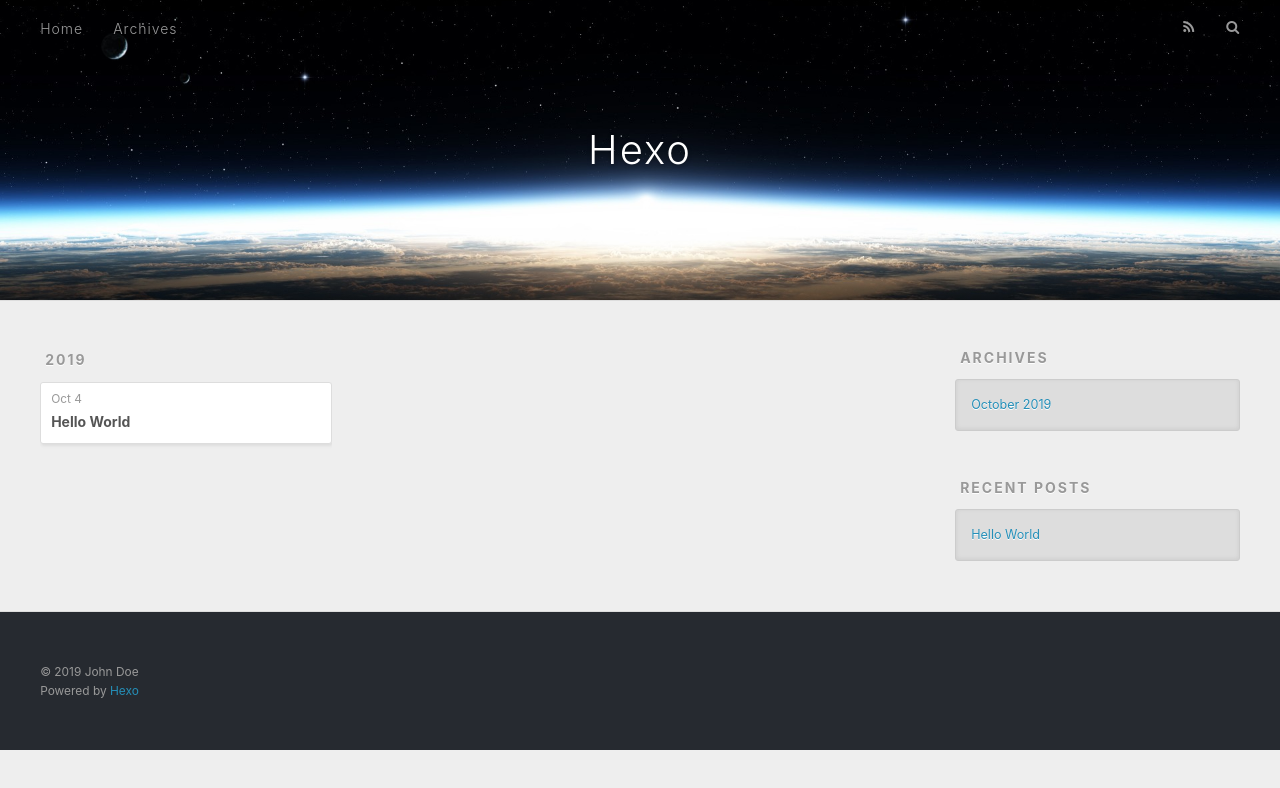
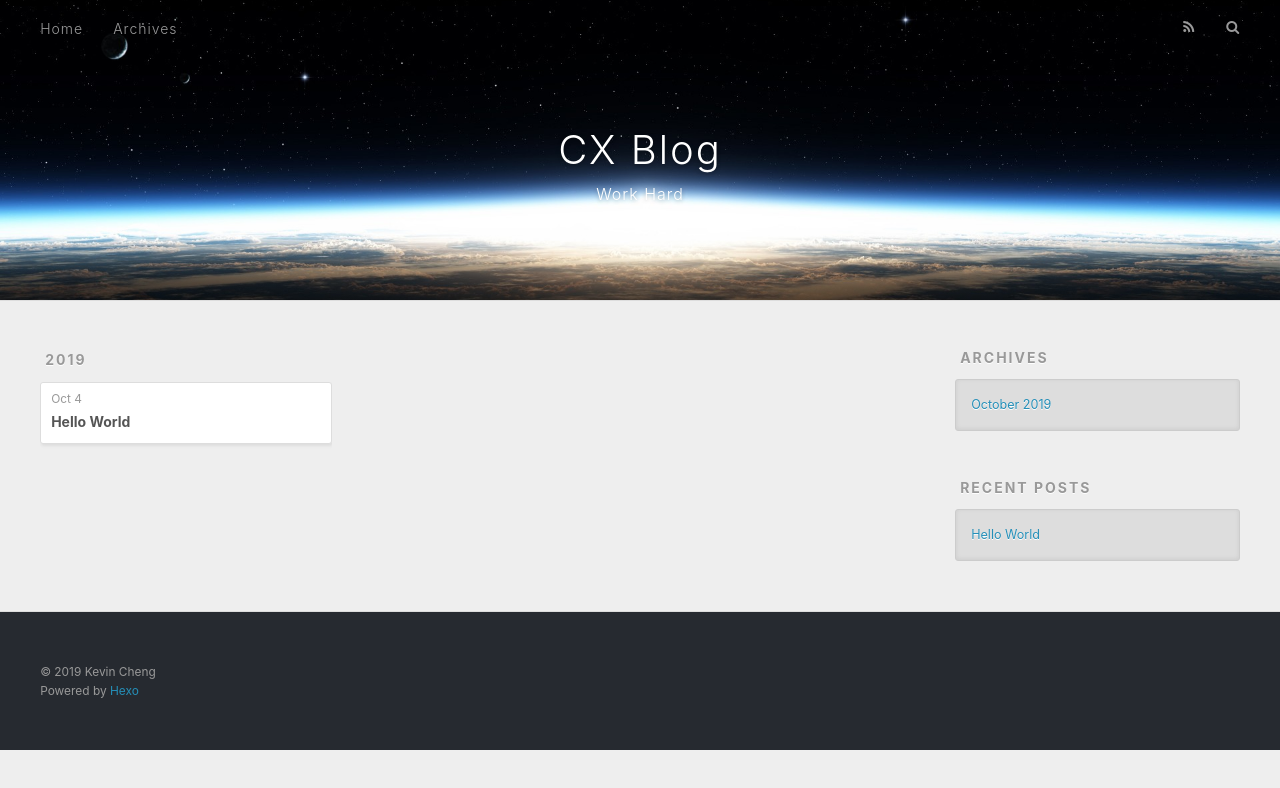
Before and after one commit to CXGitHub1/cx.github.io, a plain HTML site: page archives/2019/10/index.html in a window 1280 px wide. Drawn offline with nearby package versions, Linux system fonts and the light colour scheme.

Commit message:
Site updated: 2019-10-04 10:00:40

```diff
--- a/archives/2019/10/index.html
+++ b/archives/2019/10/index.html
@@ -5,17 +5,21 @@
 
 
 
-  <title>Archives: 2019/10 | Hexo</title>
+  <title>Archives: 2019/10 | CX Blog</title>
   <meta name="viewport" content="width=device-width, initial-scale=1, maximum-scale=1">
-  <meta property="og:type" content="website">
-<meta property="og:title" content="Hexo">
+  <meta name="description" content="Write down what i am thinking">
+<meta name="keywords" content="Unity3D, Lua, UE4, C#, Game">
+<meta property="og:type" content="website">
+<meta property="og:title" content="CX Blog">
 <meta property="og:url" content="https://cxgithub1.github.io/cx.github.io/archives/2019/10/index.html">
-<meta property="og:site_name" content="Hexo">
+<meta property="og:site_name" content="CX Blog">
+<meta property="og:description" content="Write down what i am thinking">
 <meta property="og:locale" content="en">
 <meta name="twitter:card" content="summary">
-<meta name="twitter:title" content="Hexo">
+<meta name="twitter:title" content="CX Blog">
+<meta name="twitter:description" content="Write down what i am thinking">
 
-    <link rel="alternate" href="/cx.github.io/atom.xml" title="Hexo" type="application/atom+xml">
+    <link rel="alternate" href="/cx.github.io/atom.xml" title="CX Blog" type="application/atom+xml">
 
 
     <link rel="icon" href="/favicon.png">
@@ -34,8 +38,12 @@
   <div id="header-outer" class="outer">
     <div id="header-title" class="inner">
       <h1 id="logo-wrap">
-        <a href="/cx.github.io/" id="logo">Hexo</a>
+        <a href="/cx.github.io/" id="logo">CX Blog</a>
       </h1>
+
+        <h2 id="subtitle-wrap">
+          <a href="/cx.github.io/" id="subtitle">Work Hard</a>
+        </h2>
 
     </div>
     <div id="header-inner" class="inner">
@@ -139,7 +147,7 @@
 
   <div class="outer">
     <div id="footer-info" class="inner">
-      &copy; 2019 John Doe<br>
+      &copy; 2019 Kevin Cheng<br>
       Powered by <a href="http://hexo.io/" target="_blank">Hexo</a>
     </div>
   </div>
```
Also changed, not shown: 2019/10/04/hello-world/index.html (+10 -5 lines), archives/2019/index.html (+16 -8 lines), archives/index.html (+16 -8 lines), index.html (+16 -8 lines).
